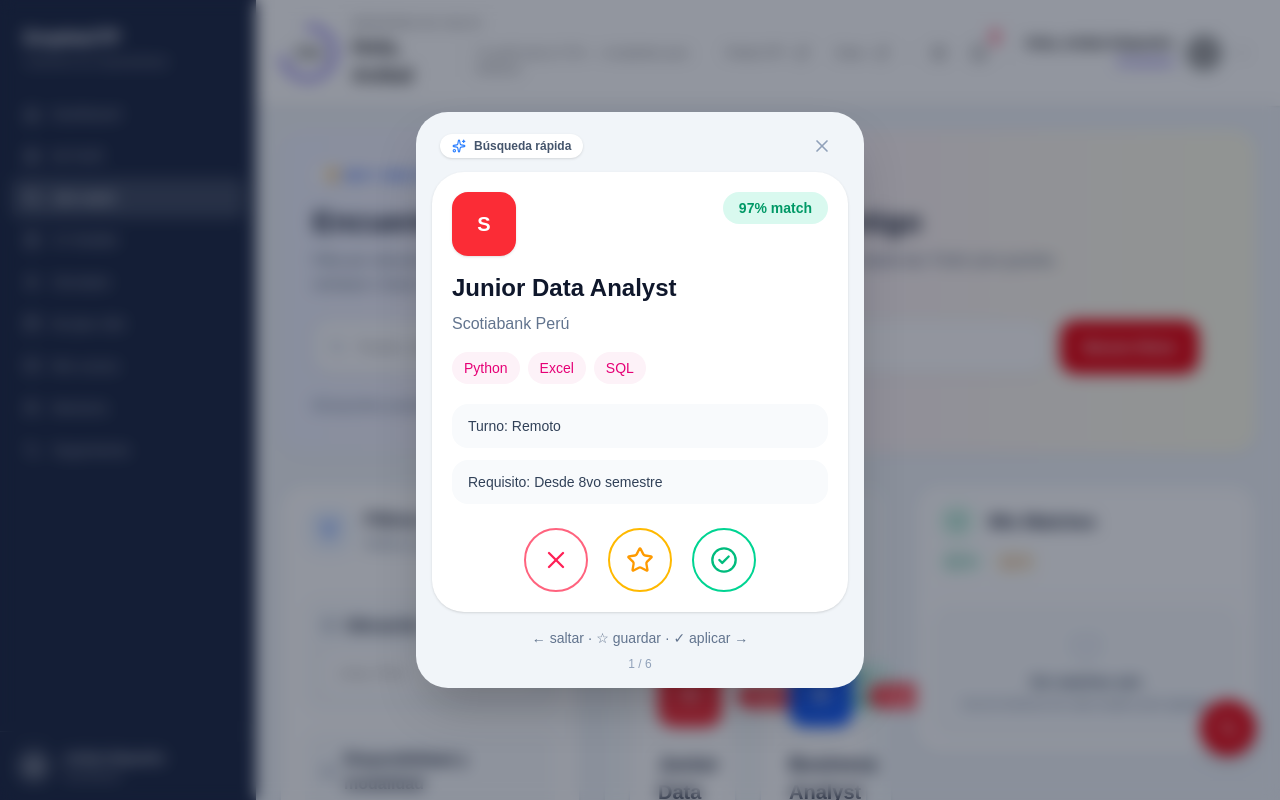
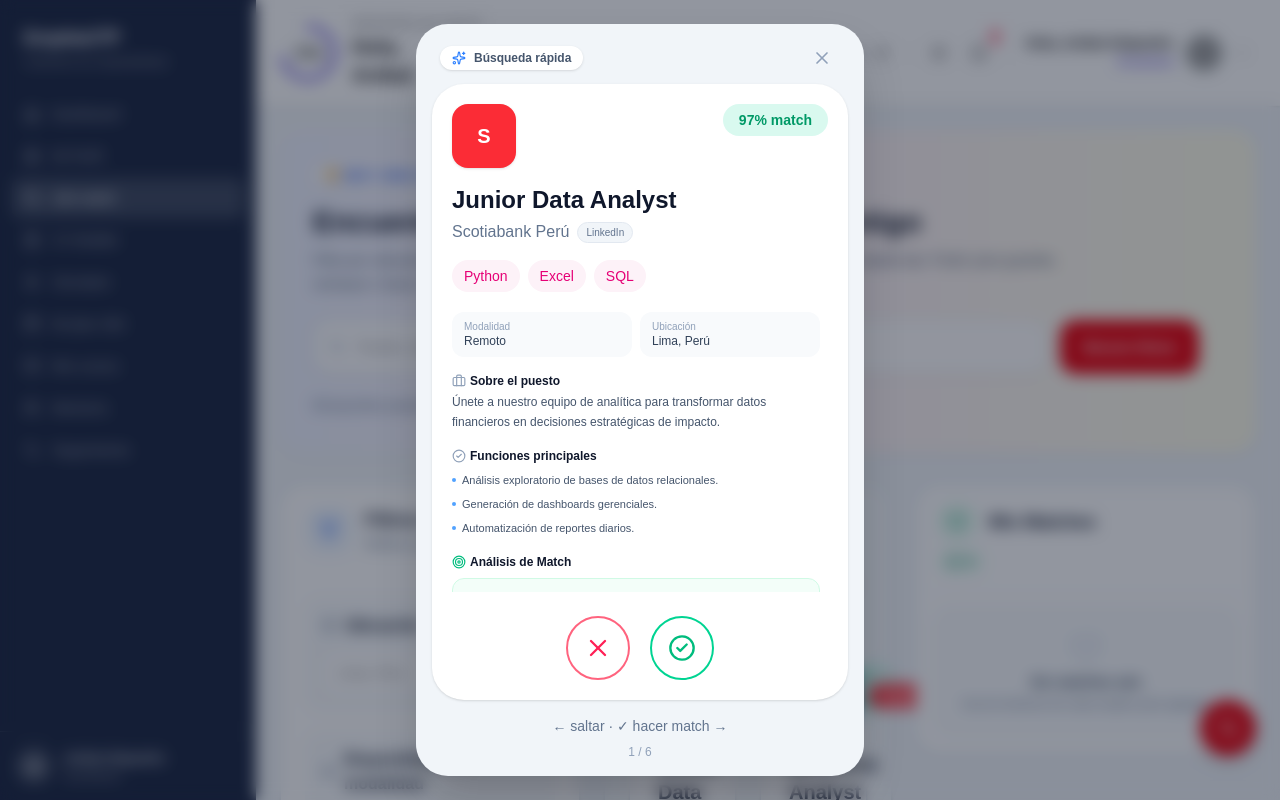
Before and after one commit to Omar-Cc/Xpedition-hackaton, a Next.js app in the folder frontend/: page /job-match in a window 1280 px wide. Both pictures are taken after a click on the button 1228 px from the left and 728 px from the top of the page. Built offline with nearby package versions, Linux system fonts and the light colour scheme; grey boxes are pictures that could not be loaded.

Commit message:
Job Match version 4

```diff
--- a/frontend/app/(empleabilidad)/job-match/page.tsx
+++ b/frontend/app/(empleabilidad)/job-match/page.tsx
@@ -51,6 +51,7 @@
   skills: string[]
   matchFeedback: string
   matchMissing: string
+  source: string
 }
 
 type AppliedFilters = {
@@ -92,6 +93,7 @@
     skills: ['Python', 'SQL', 'Power BI', 'Excel Avanzado'],
     matchFeedback: 'Tienes un gran fit porque dominas Python y SQL, que son el core tecnológico de este rol.',
     matchMissing: 'Aumentarías al 100% si tuvieras proyectos demostrables en Power BI.',
+    source: 'LinkedIn',
   },
   {
     id: '2',
@@ -117,6 +119,7 @@
     skills: ['Excel Avanzado', 'Comunicación Efectiva', 'Metodologías Ágiles'],
     matchFeedback: 'Tu experiencia previa en métricas de ventas se alinea perfectamente con las necesidades del área.',
     matchMissing: 'Falta experiencia documentada trabajando con equipos bajo metodologías ágiles (Scrum).',
+    source: 'Computrabajo',
   },
   {
     id: '3',
@@ -142,6 +145,7 @@
     skills: ['Python', 'Scikit-Learn', 'Pandas', 'Estadística Básica'],
     matchFeedback: 'Tu portafolio universitario muestra un buen manejo de Pandas y limpieza de datos.',
     matchMissing: 'Podrías mejorar tu perfil si profundizas en modelos estadísticos y Scikit-Learn.',
+    source: 'Indeed',
   },
   {
     id: '4',
@@ -167,6 +171,7 @@
     skills: ['Power BI', 'Excel', 'Trabajo en equipo'],
     matchFeedback: 'Tu nivel de Excel es ideal para lo que se requiere en el día a día.',
     matchMissing: 'No has mencionado conocimientos de bases de datos o extracción (SQL), lo cual sumaría mucho.',
+    source: 'LinkedIn',
   },
   {
     id: '5',
@@ -192,6 +197,7 @@
     skills: ['SQL Intermedio', 'Excel Avanzado', 'Análisis Lógico'],
     matchFeedback: 'Cumples con los requisitos técnicos en SQL y herramientas ofimáticas.',
     matchMissing: 'Tu perfil está un poco bajo en los años de experiencia en sector consumo masivo.',
+    source: 'Bumeran',
   },
   {
     id: '6',
@@ -217,6 +223,7 @@
     skills: ['React', 'TypeScript', 'Tailwind CSS', 'Git'],
     matchFeedback: 'Tienes los conocimientos base de React y desarrollo web.',
     matchMissing: 'Para este nivel se busca más experiencia arquitectando con TypeScript y estado global.',
+    source: 'LinkedIn',
   },
 ]
 
@@ -250,7 +257,6 @@
   const [quickOpen, setQuickOpen] = useState(false)
   const [quickIndex, setQuickIndex] = useState(0)
   const [matchedJobs, setMatchedJobs] = useState<JobItem[]>([])
-  const [savedJobs, setSavedJobs] = useState<JobItem[]>([])
   const [filtersOpen, setFiltersOpen] = useState(false)
   const [selectedJobDetail, setSelectedJobDetail] = useState<JobItem | null>(null)
   const [expandedFeedbackId, setExpandedFeedbackId] = useState<string | null>(null)
@@ -285,7 +291,7 @@
   }, [appliedFilters])
 
   const currentQuickJob = filteredJobs[quickIndex] ?? null
-  const selectedJobs = useMemo(() => matchedJobs.concat(savedJobs), [matchedJobs, savedJobs])
+  const selectedJobs = useMemo(() => matchedJobs, [matchedJobs])
 
   useEffect(() => {
     if (!quickOpen) {
@@ -343,18 +349,9 @@
     advanceQuick()
   }
 
-  function saveCurrent() {
-    if (currentQuickJob && !savedJobs.some((job) => job.id === currentQuickJob.id)) {
-      setSavedJobs((prev) => [...prev, currentQuickJob])
-      setMatchedJobs((prev) => prev.filter((job) => job.id !== currentQuickJob.id))
-    }
-    advanceQuick()
-  }
-
   function matchCurrent() {
     if (currentQuickJob && !matchedJobs.some((job) => job.id === currentQuickJob.id)) {
       setMatchedJobs((prev) => [...prev, currentQuickJob])
-      setSavedJobs((prev) => prev.filter((job) => job.id !== currentQuickJob.id))
     }
     advanceQuick()
   }
@@ -398,13 +395,23 @@
                     className="w-full rounded-2xl border border-slate-200 bg-white/90 py-4 pl-11 pr-4 text-sm shadow-sm outline-none transition focus:border-blue-400 focus:ring-4 focus:ring-blue-100"
                   />
                 </label>
+                <div className="flex flex-col gap-3">
                   <button
                     type="button"
                     onClick={applyFilters}
-                  className="inline-flex items-center justify-center gap-2 rounded-2xl bg-red-600 px-6 py-4 text-sm font-semibold text-white shadow-sm transition hover:-translate-y-0.5 hover:bg-red-700"
+                    className="inline-flex h-full items-center justify-center gap-2 rounded-2xl bg-red-600 px-6 py-4 text-sm font-semibold text-white shadow-sm transition hover:-translate-y-0.5 hover:bg-red-700"
                   >
                     Buscar Ahora
                   </button>
+                  <button
+                    type="button"
+                    onClick={openQuickSearch}
+                    className="inline-flex items-center justify-center gap-2 rounded-2xl bg-slate-800 px-6 py-4 text-sm font-semibold text-white shadow-sm transition hover:-translate-y-0.5 hover:bg-slate-700 lg:hidden"
+                  >
+                    <Sparkles className="h-4 w-4 text-yellow-400" />
+                    Búsqueda rápida
+                  </button>
+                </div>
               </div>
 
               <div className="mt-4 flex flex-wrap items-center gap-2 text-sm">
@@ -651,10 +658,15 @@
                         </span>
                       </div>
 
-                      <h3 className="mb-3 text-xl font-semibold leading-snug text-slate-900 transition-colors group-hover:text-blue-700">
+                      <h3 className="mb-2 text-xl font-semibold leading-snug text-slate-900 transition-colors group-hover:text-blue-700">
                         {job.title}
                       </h3>
-                      <p className="mb-4 text-base text-slate-500">{job.company}</p>
+                      <p className="mb-4 flex items-center gap-2 text-base text-slate-500">
+                        {job.company}
+                        <span className="text-[10px] bg-slate-100 text-slate-500 px-2 py-0.5 rounded-full font-medium border border-slate-200">
+                          {job.source}
+                        </span>
+                      </p>
 
                       <div className="space-y-3 text-sm text-slate-500">
                         <div className="flex flex-wrap gap-2 mt-2">
@@ -690,32 +702,12 @@
                             <span className="inline-flex items-center gap-1 rounded-full bg-emerald-50 px-3 py-1.5 text-xs font-semibold text-emerald-600">
                               <CheckCircle2 className="h-3.5 w-3.5" /> Match
                             </span>
-                          ) : savedJobs.some((s) => s.id === job.id) ? (
-                            <span className="inline-flex items-center gap-1 rounded-full bg-amber-50 px-3 py-1.5 text-xs font-semibold text-amber-600">
-                              <Bookmark className="h-3.5 w-3.5" /> Guardado
-                            </span>
                           ) : (
-                            <>
-                              <button
-                                type="button"
-                                onClick={() => {
-                                  if (!savedJobs.some((s) => s.id === job.id)) {
-                                    setSavedJobs((prev) => [...prev, job])
-                                    setMatchedJobs((prev) => prev.filter((m) => m.id !== job.id))
-                                  }
-                                }}
-                                className="inline-flex items-center gap-1 rounded-full border border-amber-300 bg-amber-50 px-3 py-1.5 text-xs font-semibold text-amber-600 transition hover:bg-amber-100 hover:scale-105 active:scale-95"
-                                title="Guardar empleo"
-                              >
-                                <Star className="h-3.5 w-3.5" />
-                                <span className="hidden sm:inline">Guardar</span>
-                              </button>
                             <button
                               type="button"
                               onClick={() => {
                                 if (!matchedJobs.some((m) => m.id === job.id)) {
                                   setMatchedJobs((prev) => [...prev, job])
-                                    setSavedJobs((prev) => prev.filter((s) => s.id !== job.id))
                                 }
                               }}
                               className="inline-flex items-center gap-1 rounded-full border border-emerald-300 bg-emerald-50 px-3 py-1.5 text-xs font-semibold text-emerald-600 transition hover:bg-emerald-100 hover:scale-105 active:scale-95"
@@ -724,7 +716,6 @@
                               <Plus className="h-3.5 w-3.5" />
                               <span className="hidden sm:inline">Match</span>
                             </button>
-                            </>
                           )}
                         </div>
                       </div>
@@ -749,10 +740,6 @@
                   <CheckCircle2 className="h-3.5 w-3.5" />
                   {matchedJobs.length}
                 </span>
-                <span className="inline-flex items-center gap-1.5 rounded-full bg-amber-50 px-2.5 py-1 font-semibold text-amber-700">
-                  <Star className="h-3.5 w-3.5" />
-                  {savedJobs.length}
-                </span>
               </div>
             </div>
 
@@ -766,13 +753,10 @@
               ) : (
                 <div className="flex flex-col gap-3">
                   {selectedJobs.map((job) => {
-                    const isMatched = matchedJobs.some((m) => m.id === job.id)
                     return (
                       <article
                         key={`summary-${job.id}`}
-                        className={`group/item rounded-2xl border p-3 transition-all duration-200 hover:shadow-md ${
-                          isMatched ? 'border-emerald-200 bg-emerald-50/60' : 'border-amber-200 bg-amber-50/60'
-                        }`}
+                        className="group/item rounded-2xl border p-3 transition-all duration-200 hover:shadow-md border-emerald-200 bg-emerald-50/60"
                       >
                         <div className="flex items-center gap-3">
                           <div className={`${job.avatarColor} flex h-10 w-10 flex-shrink-0 items-center justify-center rounded-xl text-white`}>
@@ -783,19 +767,13 @@
                             <p className="text-xs text-slate-500 truncate">{job.company}</p>
                           </div>
                           <div className="flex items-center gap-1.5 flex-shrink-0">
-                            <span className={`rounded-full px-2 py-0.5 text-[10px] font-bold ${
-                              isMatched ? 'bg-emerald-100 text-emerald-700' : 'bg-amber-100 text-amber-700'
-                            }`}>
+                            <span className="rounded-full px-2 py-0.5 text-[10px] font-bold bg-emerald-100 text-emerald-700">
                               {job.matchPercent}%
                             </span>
                             <button
                               type="button"
                               onClick={() => {
-                                if (isMatched) {
                                 setMatchedJobs((prev) => prev.filter((m) => m.id !== job.id))
-                                } else {
-                                  setSavedJobs((prev) => prev.filter((s) => s.id !== job.id))
-                                }
                               }}
                               className="rounded-full p-1 text-slate-400 opacity-0 group-hover/item:opacity-100 transition hover:bg-rose-50 hover:text-rose-500"
                               title="Quitar"
@@ -805,7 +783,6 @@
                           </div>
                         </div>
 
-                        {isMatched && (
                           <div className="mt-2 pt-2 border-t border-emerald-200/50">
                             <button
                               onClick={() => setExpandedFeedbackId(expandedFeedbackId === job.id ? null : job.id)}
@@ -830,7 +807,6 @@
                               </div>
                             )}
                           </div>
-                        )}
                       </article>
                     )
                   })}
@@ -876,8 +852,15 @@
                   </span>
                 </div>
 
-                <h3 className="text-2xl font-semibold text-slate-900">{currentQuickJob.title}</h3>
-                <p className="mt-2 text-base text-slate-500">{currentQuickJob.company}</p>
+                <h3 className="text-2xl font-semibold text-slate-900 flex items-center gap-2">
+                  {currentQuickJob.title}
+                </h3>
+                <p className="mt-1 flex items-center gap-2 text-base text-slate-500">
+                  {currentQuickJob.company}
+                  <span className="text-[10px] bg-slate-100 text-slate-500 px-2 py-0.5 rounded-full font-medium border border-slate-200">
+                    {currentQuickJob.source}
+                  </span>
+                </p>
 
                 <div className="mt-4 flex flex-wrap gap-2">
                   {currentQuickJob.tags.map((tag) => (
@@ -887,12 +870,62 @@
                   ))}
                 </div>
 
-                <div className="mt-5 space-y-3">
-                  <div className="rounded-2xl bg-slate-50 px-4 py-3 text-sm text-slate-700">
-                    <span className="font-medium">Turno:</span> {currentQuickJob.mode}
+                <div className="mt-5 space-y-4 max-h-[35vh] overflow-y-auto pr-2 [&::-webkit-scrollbar]:w-1.5 [&::-webkit-scrollbar-track]:bg-transparent [&::-webkit-scrollbar-thumb]:bg-slate-200 [&::-webkit-scrollbar-thumb]:rounded-full">
+                  <div className="grid grid-cols-2 gap-2">
+                    <div className="rounded-xl bg-slate-50 px-3 py-2 text-xs text-slate-700">
+                      <span className="block text-[10px] text-slate-400">Modalidad</span>
+                      <span className="font-medium">{currentQuickJob.mode}</span>
                     </div>
-                  <div className="rounded-2xl bg-slate-50 px-4 py-3 text-sm text-slate-700">
-                    <span className="font-medium">Requisito:</span> {currentQuickJob.requirement}
+                    <div className="rounded-xl bg-slate-50 px-3 py-2 text-xs text-slate-700">
+                      <span className="block text-[10px] text-slate-400">Ubicación</span>
+                      <span className="font-medium">{currentQuickJob.location}</span>
+                    </div>
+                  </div>
+
+                  <div>
+                    <h4 className="text-xs font-bold text-slate-900 mb-1 flex items-center gap-1">
+                      <Briefcase className="h-3.5 w-3.5 text-slate-400" /> Sobre el puesto
+                    </h4>
+                    <p className="text-xs text-slate-600 leading-relaxed">
+                      {currentQuickJob.description}
+                    </p>
+                  </div>
+
+                  <div>
+                    <h4 className="text-xs font-bold text-slate-900 mb-2 flex items-center gap-1">
+                      <CheckCircle2 className="h-3.5 w-3.5 text-slate-400" /> Funciones principales
+                    </h4>
+                    <ul className="space-y-1.5">
+                      {currentQuickJob.functions.map((fn, idx) => (
+                        <li key={idx} className="flex items-start gap-1.5 text-[11px] text-slate-600 leading-relaxed">
+                          <span className="mt-1.5 h-1 w-1 rounded-full bg-blue-400 flex-shrink-0" />
+                          <span>{fn}</span>
+                        </li>
+                      ))}
+                    </ul>
+                  </div>
+
+                  <div>
+                    <h4 className="text-xs font-bold text-slate-900 mb-2 flex items-center gap-1">
+                      <Target className="h-3.5 w-3.5 text-emerald-500" /> Análisis de Match
+                    </h4>
+                    <div className="rounded-xl bg-emerald-50/60 p-3 text-xs text-emerald-800 border border-emerald-100">
+                      <p className="mb-2 leading-relaxed">{currentQuickJob.matchFeedback}</p>
+                      <p className="border-t border-emerald-200/50 pt-2 text-amber-700 leading-relaxed"><strong>Para mejorar:</strong> {currentQuickJob.matchMissing}</p>
+                    </div>
+                  </div>
+
+                  <div>
+                    <h4 className="text-xs font-bold text-slate-900 mb-2 flex items-center gap-1">
+                      <Sparkles className="h-3.5 w-3.5 text-slate-400" /> Habilidades
+                    </h4>
+                    <div className="flex flex-wrap gap-1.5">
+                      {currentQuickJob.skills.map((skill, idx) => (
+                        <span key={idx} className="rounded-lg bg-slate-100 px-2.5 py-1 text-[10px] font-medium text-slate-700">
+                          {skill}
+                        </span>
+                      ))}
+                    </div>
                   </div>
                 </div>
 
@@ -904,15 +937,6 @@
                     aria-label="Rechazar empleo"
                   >
                     <X className="h-7 w-7" />
-                  </button>
-
-                  <button
-                    type="button"
-                    onClick={saveCurrent}
-                    className="flex h-16 w-16 items-center justify-center rounded-full border-2 border-amber-400 bg-white text-amber-500 transition hover:scale-105"
-                    aria-label="Guardar empleo"
-                  >
-                    <Star className="h-7 w-7" />
                   </button>
 
                   <button
@@ -932,7 +956,7 @@
               </div>
             )}
 
-            <p className="mt-4 text-center text-sm text-slate-500">← saltar · ☆ guardar · ✓ aplicar →</p>
+            <p className="mt-4 text-center text-sm text-slate-500">← saltar · ✓ hacer match →</p>
             <p className="mt-2 text-center text-xs text-slate-400">
               {filteredJobs.length === 0 ? '0 empleos' : `${quickIndex + 1} / ${filteredJobs.length}`}
             </p>
@@ -955,7 +979,12 @@
                   <span className="font-bold">{selectedJobDetail.initial}</span>
                 </div>
                 <div>
-                  <h3 className="font-bold text-slate-900">{selectedJobDetail.title}</h3>
+                  <h3 className="font-bold text-slate-900 flex items-center gap-2">
+                    {selectedJobDetail.title}
+                    <span className="text-[10px] bg-slate-100 text-slate-500 px-2 py-0.5 rounded-full font-medium border border-slate-200">
+                      {selectedJobDetail.source}
+                    </span>
+                  </h3>
                   <p className="text-xs text-slate-500">{selectedJobDetail.company}</p>
                 </div>
               </div>
@@ -1041,27 +1070,22 @@
             <div className="sticky bottom-0 border-t border-slate-100 bg-white/90 px-6 py-4 backdrop-blur-md flex gap-3">
               <button
                 onClick={() => {
-                  if (!savedJobs.some((s) => s.id === selectedJobDetail.id)) {
-                    setSavedJobs((prev) => [...prev, selectedJobDetail])
-                    setMatchedJobs((prev) => prev.filter((m) => m.id !== selectedJobDetail.id))
+                  if (!matchedJobs.some((m) => m.id === selectedJobDetail.id)) {
+                    setMatchedJobs((prev) => [...prev, selectedJobDetail])
                   }
                   setSelectedJobDetail(null)
                 }}
-                className="flex-1 rounded-xl border-2 border-amber-100 bg-amber-50 py-3 text-sm font-semibold text-amber-700 transition hover:bg-amber-100"
+                className="flex-1 rounded-xl border-2 border-emerald-500 bg-emerald-50 py-3 text-sm font-semibold text-emerald-600 transition hover:bg-emerald-100"
               >
-                Guardar
+                Hacer Match
               </button>
               <button
                 onClick={() => {
-                  if (!matchedJobs.some((m) => m.id === selectedJobDetail.id)) {
-                    setMatchedJobs((prev) => [...prev, selectedJobDetail])
-                    setSavedJobs((prev) => prev.filter((s) => s.id !== selectedJobDetail.id))
-                  }
-                  setSelectedJobDetail(null)
+                  alert(`Redirigiendo a postular en ${selectedJobDetail.source}...`)
                 }}
-                className="flex-1 rounded-xl bg-emerald-500 py-3 text-sm font-semibold text-white shadow-md shadow-emerald-500/20 transition hover:bg-emerald-600"
+                className="flex-1 rounded-xl bg-blue-600 py-3 text-sm font-semibold text-white shadow-md shadow-blue-500/20 transition hover:bg-blue-700"
               >
-                Hacer Match
+                Postular
               </button>
             </div>
           </div>
```
Lines whose indentation alone changed are shown as unchanged.
